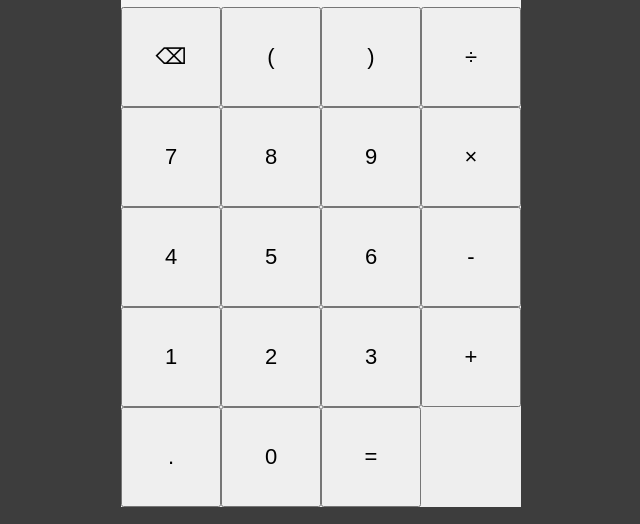
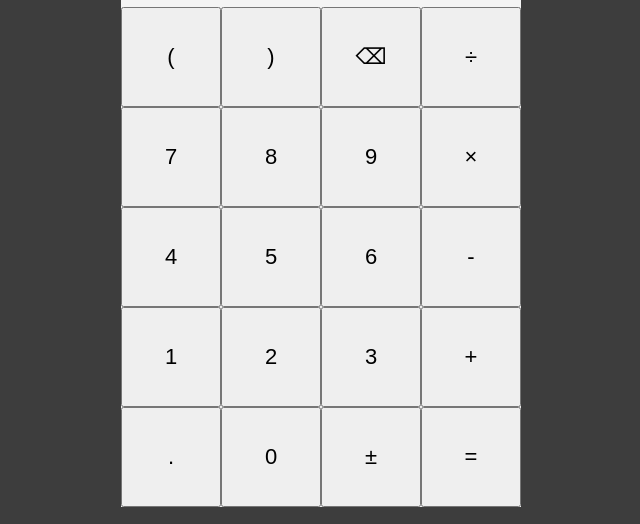
Before and after one commit to kaizen4dev/odin-calc, a plain HTML site: page index.html in a window 1280 px wide. Shown: the part 276-800 px from the top of the page, without its empty margins (319-959 px from the left). Drawn offline with Linux system fonts and the light colour scheme.

Commit message:
Edit layout, add button for negative numbers

```diff
--- a/index.html
+++ b/index.html
@@ -24,9 +24,9 @@
 
         <div class="left">
           <div class="top">
-            <button class="backspace">⌫</button>
             <button class="open-bracket">(</button>
             <button class="close-bracket">)</button>
+            <button class="backspace">⌫</button>
           </div>
           <div class="bottom">
             <button class="number seven">7</button>
@@ -40,7 +40,7 @@
             <button class="number three">3</button>
             <button class="dot">.</button>
             <button class="number zero">0</button>
-            <button class="operator equals">=</button>
+            <button class="negative">±</button>
           </div>
         </div>
 
@@ -49,6 +49,7 @@
           <button class="operator multify">×</button>
           <button class="operator minus">-</button>
           <button class="operator plus">+</button>
+          <button class="operator equals">=</button>
         </div>
       </div>
     </div>
```
